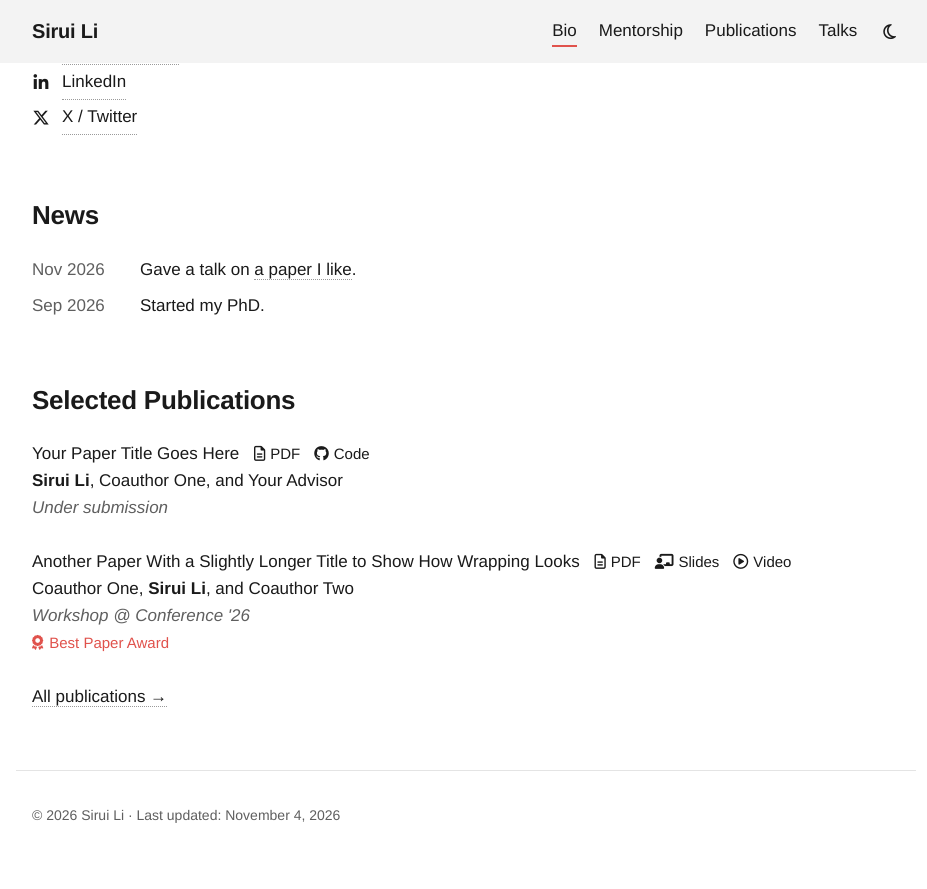
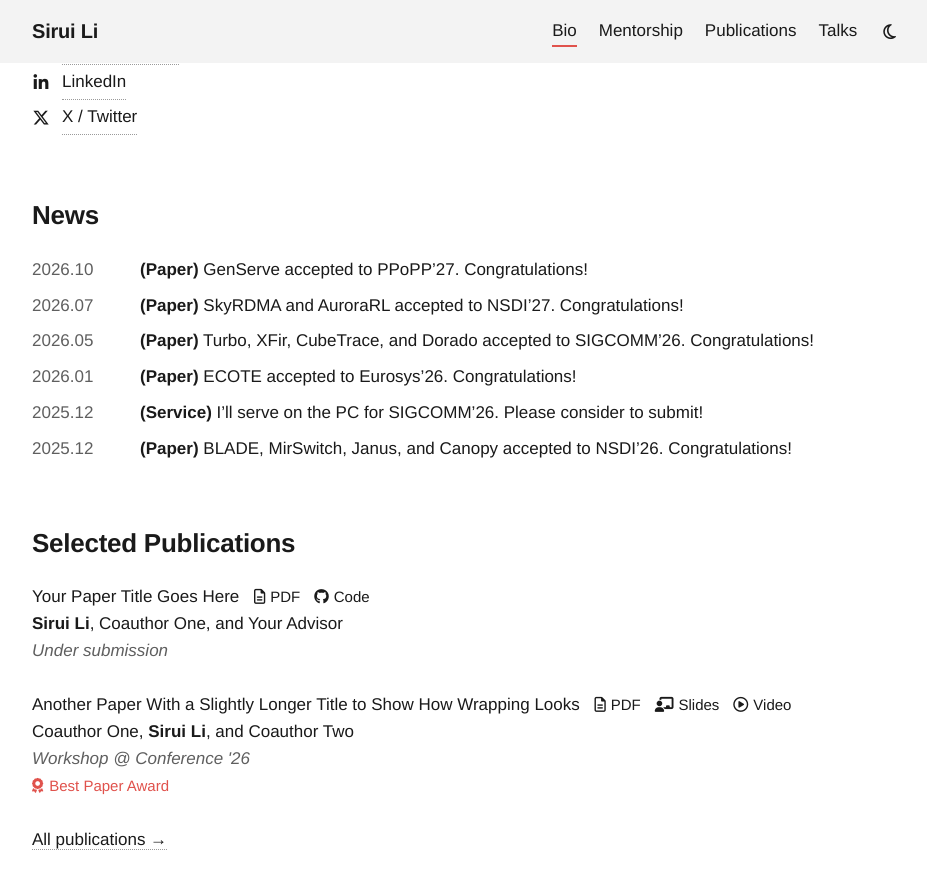
Before and after one commit to siruiZ02/siruiZ02.github.io, a Jekyll site: the page built from index.md, in a window 1280 px wide and 900 px high, scrolled down 497 px. Shown: the top 889 px of the window, without its empty margins (174-1101 px from the left). Built offline with Jekyll 4.4.1, drawn with Linux system fonts in a browser that asks for light colours.

Commit message:
Add files via upload

```diff
--- a/_data/news.yml
+++ b/_data/news.yml
@@ -1,8 +1,53 @@
-# 新闻：最新的写在最上面。text 里可以用 Markdown 链接 [文字](网址)
+# 新闻：最新的写在最上面。text 里可以用 Markdown：**加粗**、[链接文字](网址)
 # 首页最多显示几条在 _config.yml 的 news_limit 里改
 
-- date: Nov 2026
-  text: "Gave a talk on [a paper I like](#)."
+- date: "2026.10"
+  text: "**(Paper)** GenServe accepted to PPoPP'27. Congratulations!"
 
-- date: Sep 2026
-  text: "Started my PhD."
+- date: "2026.07"
+  text: "**(Paper)** SkyRDMA and AuroraRL accepted to NSDI'27. Congratulations!"
+
+- date: "2026.05"
+  text: "**(Paper)** Turbo, XFir, CubeTrace, and Dorado accepted to SIGCOMM'26. Congratulations!"
+
+- date: "2026.01"
+  text: "**(Paper)** ECOTE accepted to Eurosys'26. Congratulations!"
+
+- date: "2025.12"
+  text: "**(Service)** I'll serve on the PC for SIGCOMM'26. Please consider to submit!"
+
+- date: "2025.12"
+  text: "**(Paper)** BLADE, MirSwitch, Janus, and Canopy accepted to NSDI'26. Congratulations!"
+
+- date: "2025.08"
+  text: "**(Paper)** MPCCS accepted to Eurosys'26. Congratulations!"
+
+- date: "2025.07"
+  text: "**(Paper)** PreTE accepted to SIGCOMM'25. Congratulations!"
+
+- date: "2025.07"
+  text: "**(Paper)** MirrorNet and LADR accepted to NSDI'26. Congratulations!"
+
+- date: "2025.06"
+  text: "**(Paper)** Ares accepted to SECURITY'25. Congratulations!"
+
+- date: "2025.04"
+  text: "**(Paper)** Fornax accepted to SIGCOMM'25. Congratulations!"
+
+- date: "2025.04"
+  text: "**(Service)** I will serve on the PC for SIGCOMM NGNO and FMANO workshop. Please consider to submit!"
+
+- date: "2025.01"
+  text: "**(Service)** I'll serve on the PC for NSDI'26. Please consider to submit!"
+
+- date: "2024.12"
+  text: "**(Paper)** Holmes and P-ECMP accepted to NSDI'25. Congratulations!"
+
+- date: "2024.05"
+  text: "**(Paper)** MegaTE and Turbo accepted to SIGCOMM'24. Congratulations!"
+
+- date: "2024.04"
+  text: "**(Service)** I will serve on the PC for SIGCOMM HotOptics and FMANO workshop. Please consider to submit!"
+
+- date: "2024.02"
+  text: "**(Service)** I'll serve on the PC for NSDI'25. Please consider to submit!"
```
